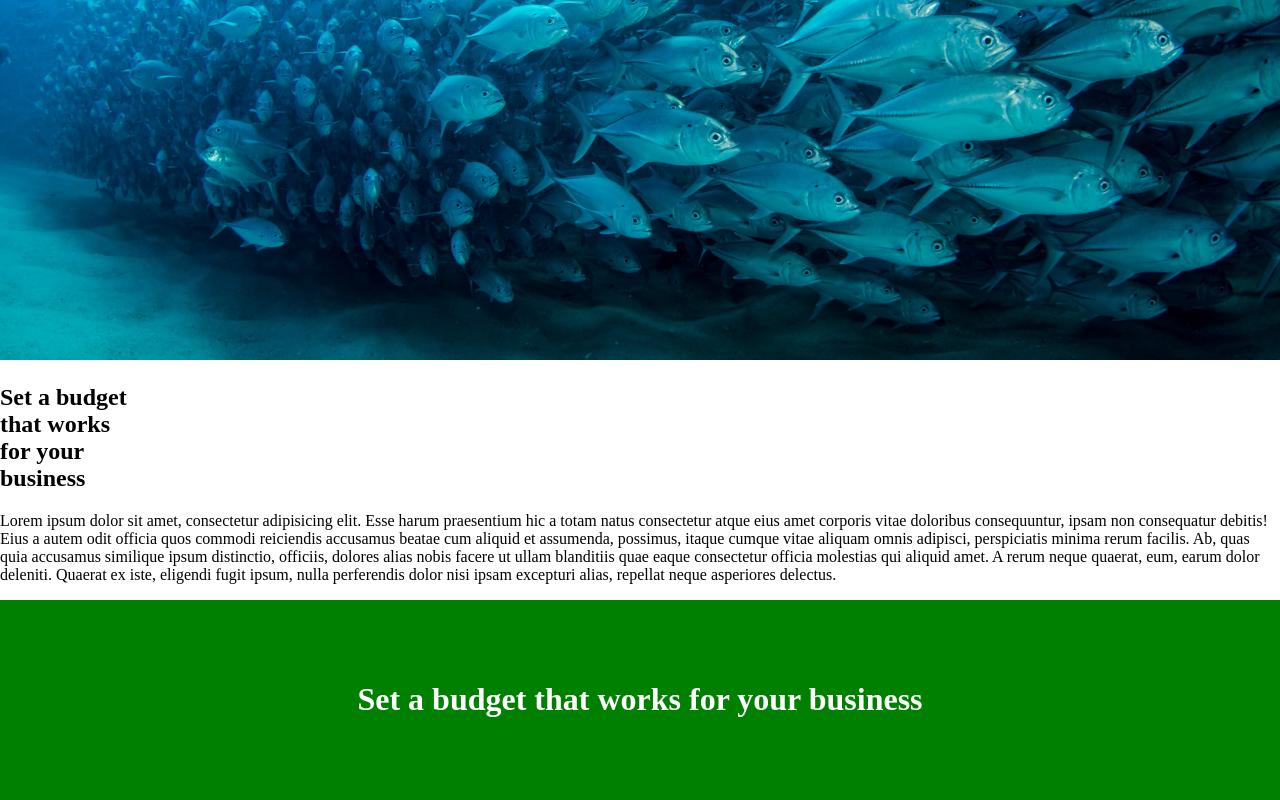
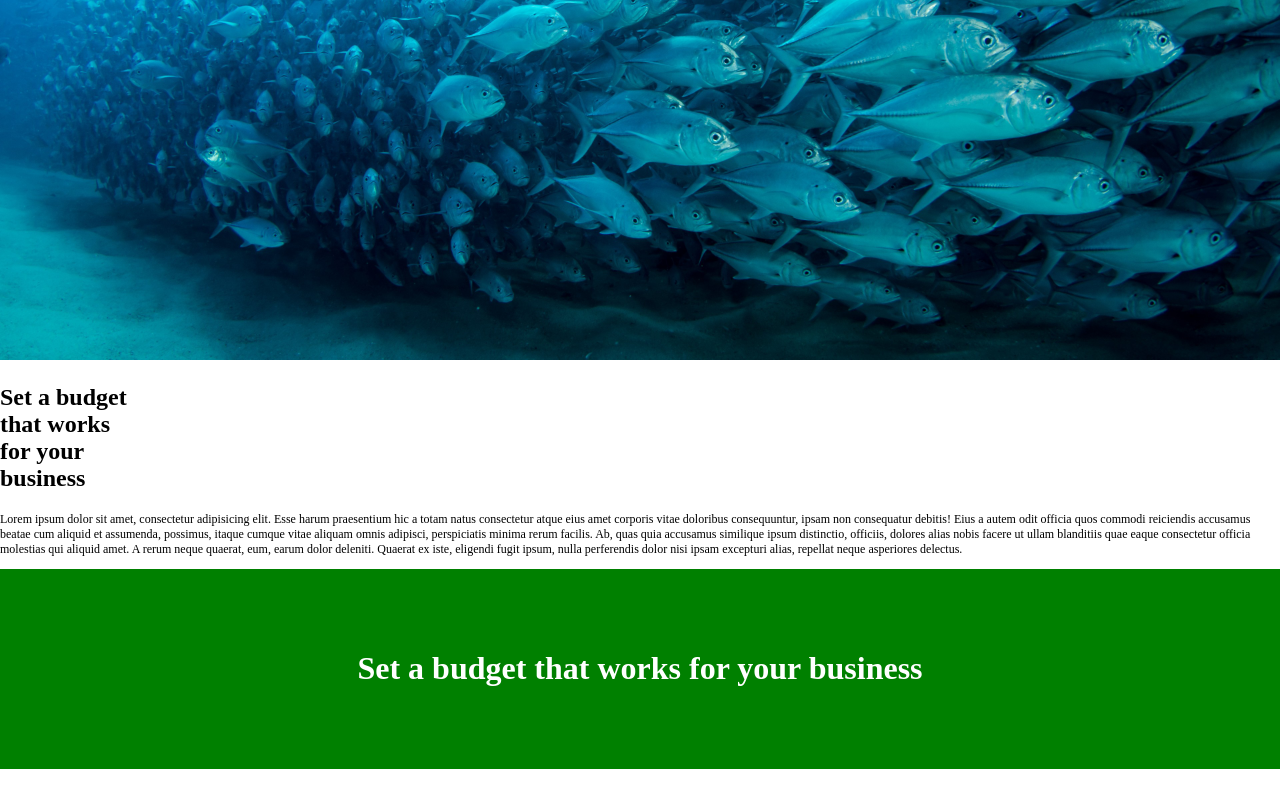
Before and after one commit to Shamim-Parvez/class_2_assignment, a plain HTML site: page index.html in a window 1280 px wide. Shown: the part 543-1343 px from the top of the page. After the commit the page ends 1312 px from the top, so only its background shows below. Drawn offline with Linux system fonts and the light colour scheme.

Commit message:
Update style.css

```diff
--- a/css/style.css
+++ b/css/style.css
@@ -40,3 +40,6 @@ div.text{
 	text-align: center;
 	color: white;
 }
+.lorem{
+ font-size: 12px;
+}
```
